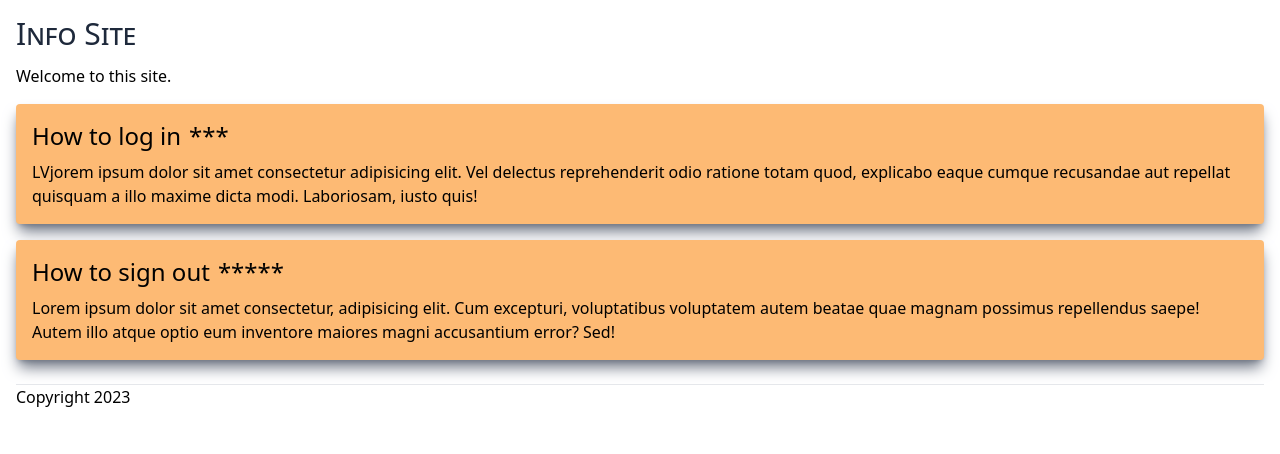
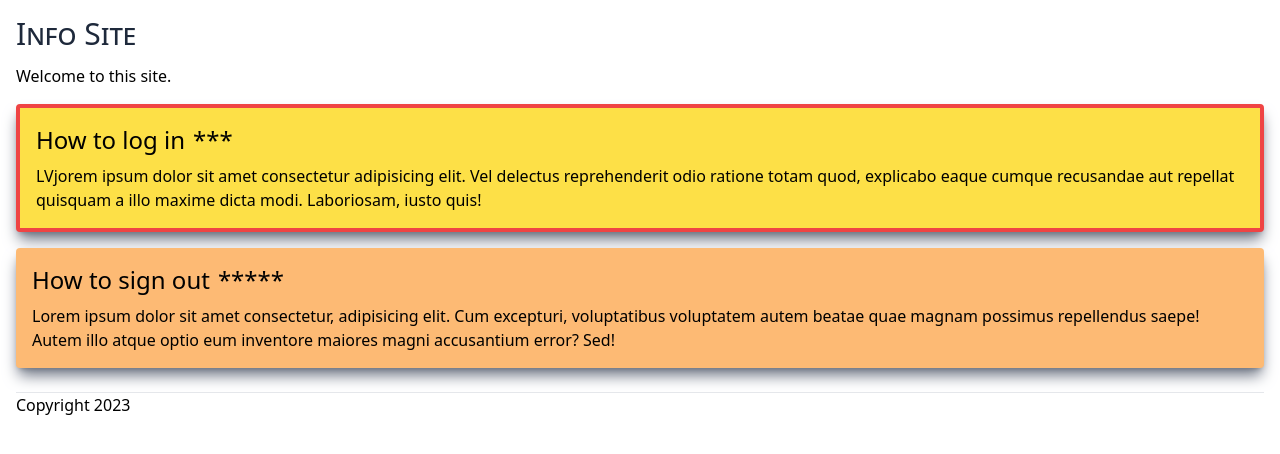
Before and after one commit to edwardtanguay/et819-vite-components-demo, a React (Vite) app: page / in a window 1280 px wide. Shown: the top 454 px of the page. Built offline with nearby package versions, Linux system fonts and the light colour scheme.

Commit message:
highlight

```diff
--- a/src/App.tsx
+++ b/src/App.tsx
@@ -8,7 +8,7 @@ function App() {
 			<Header/>
 			<p>Welcome to this site.</p>
 
-			<InfoBox title="How to log in" body="LVjorem ipsum dolor sit amet consectetur adipisicing elit. Vel delectus reprehenderit odio ratione totam quod, explicabo eaque cumque recusandae aut repellat quisquam a illo maxime dicta modi. Laboriosam, iusto quis!" stars={3} />
+			<InfoBox title="How to log in" body="LVjorem ipsum dolor sit amet consectetur adipisicing elit. Vel delectus reprehenderit odio ratione totam quod, explicabo eaque cumque recusandae aut repellat quisquam a illo maxime dicta modi. Laboriosam, iusto quis!" stars={3} highlight={true} />
 			<InfoBox title="How to sign out" body="Lorem ipsum dolor sit amet consectetur, adipisicing elit. Cum excepturi, voluptatibus voluptatem autem beatae quae magnam possimus repellendus saepe! Autem illo atque optio eum inventore maiores magni accusantium error? Sed!" stars={5} />
 
 			<Footer/>
--- a/src/components/InfoBox.tsx
+++ b/src/components/InfoBox.tsx
@@ -4,11 +4,13 @@ interface IProps {
 	title: string;
 	body: string;
 	stars: number;
+	highlight?: boolean;
 }
 
-export const InfoBox = ({ title, body, stars} : IProps) => {
+export const InfoBox = ({ title, body, stars, highlight = false} : IProps) => {
+	const sectionStyle = highlight ? "bg-yellow-300 border-4 border-red-500 p-4 rounded mt-4 shadow-gray-500 shadow-lg" : "bg-orange-300 p-4 rounded mt-4 shadow-gray-500 shadow-lg";
 	return (
-		<section className="bg-orange-300 p-4 rounded mt-4 shadow-gray-500 shadow-lg">
+		<section className={sectionStyle}>
 			<h2 className="text-2xl mb-2 flex gap-2"><span>{title}</span> <div>{"*".repeat(stars)}</div></h2>
 			<p>{body}</p>
 		</section>
```
